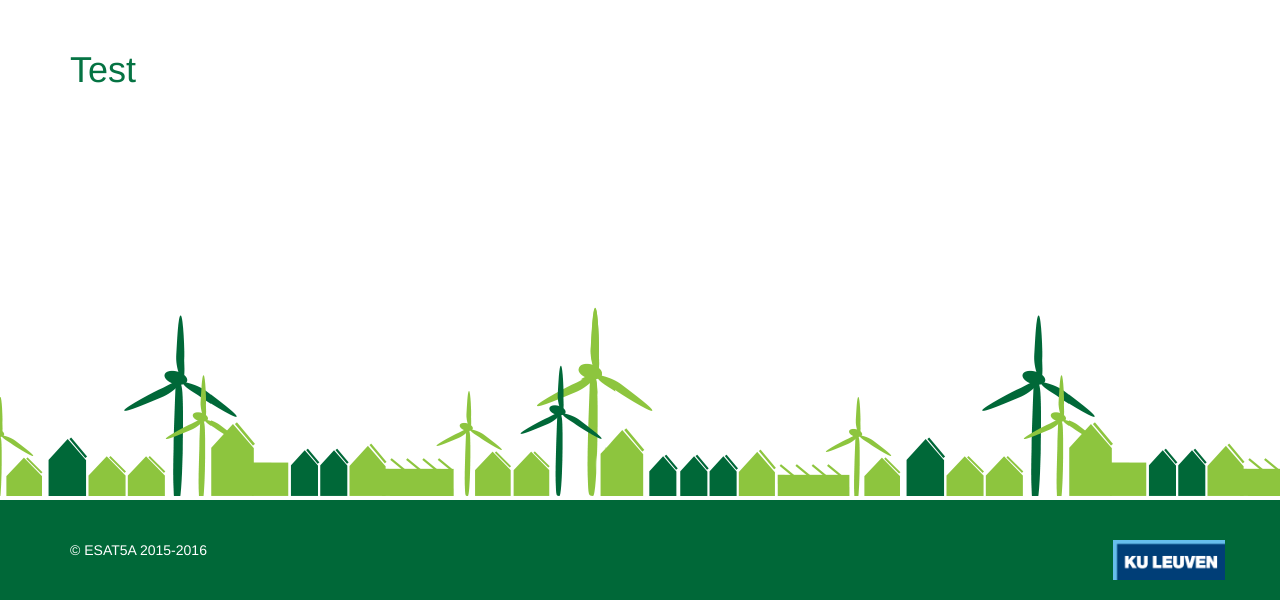
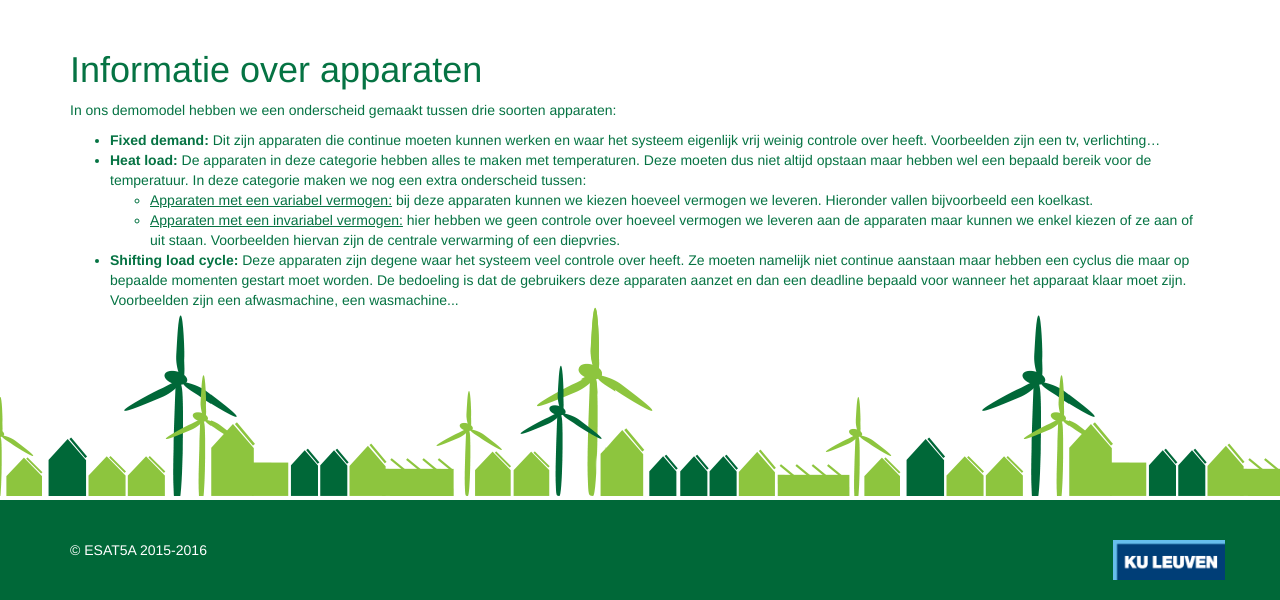
Before and after one commit to Tijs-B/ESAT-EnergyHousing, a Django app: page /info_apparaten/ in a window 1280 px wide. Shown: the part 230-830 px from the top of the page. Run offline with Django 3.2, Linux system fonts and the light colour scheme; parts of the project's set-up code (start-up, migrations or seed data) failed here and were passed over; some libraries are stand-ins or nearby versions.

Commit message:
Teksten aangepast in de pagina's

```diff
--- a/smartgrid/templates/smartgrid/info_apparaten.html
+++ b/smartgrid/templates/smartgrid/info_apparaten.html
@@ -1,4 +1,15 @@
 {% extends "smartgrid/base_home.html" %}
 {% block content %}
-<h1>Test</h1>
+<h1>Informatie over apparaten</h1>
+<p>In ons demomodel hebben we een onderscheid gemaakt tussen drie soorten apparaten:</p>
+<ul>
+    <li><strong>Fixed demand:</strong> Dit zijn apparaten die continue moeten kunnen werken en waar het systeem eigenlijk vrij weinig controle over heeft. Voorbeelden zijn een tv, verlichting&#x2026;</li>
+    <li><strong>Heat load:</strong> De apparaten in deze categorie hebben alles te maken met temperaturen. Deze moeten dus niet altijd opstaan maar hebben wel een bepaald bereik voor de temperatuur. In deze categorie maken we nog een extra onderscheid tussen:</li>
+        <ul>
+            <li><u>Apparaten met een variabel vermogen:</u> bij deze apparaten kunnen we kiezen hoeveel vermogen we leveren. Hieronder vallen bijvoorbeeld een koelkast.</li>
+            <li><u>Apparaten met een invariabel vermogen:</u> hier hebben we geen controle over hoeveel vermogen we leveren aan de apparaten maar kunnen we enkel kiezen of ze aan of uit staan. Voorbeelden hiervan zijn de centrale verwarming of een diepvries.</li>
+        </ul>
+
+    <li><strong>Shifting load cycle:</strong> Deze apparaten zijn degene waar het systeem veel controle over heeft. Ze moeten namelijk niet continue aanstaan maar hebben een cyclus die maar op bepaalde momenten gestart moet worden. De bedoeling is dat de gebruikers deze apparaten aanzet en dan een deadline bepaald voor wanneer het apparaat klaar moet zijn. Voorbeelden zijn een afwasmachine, een wasmachine...</li>
+</ul>
 {% endblock content %}
```
Also changed, not shown: smartgrid/templates/smartgrid/vraagzijdesturing.html (+8 -7 lines).
